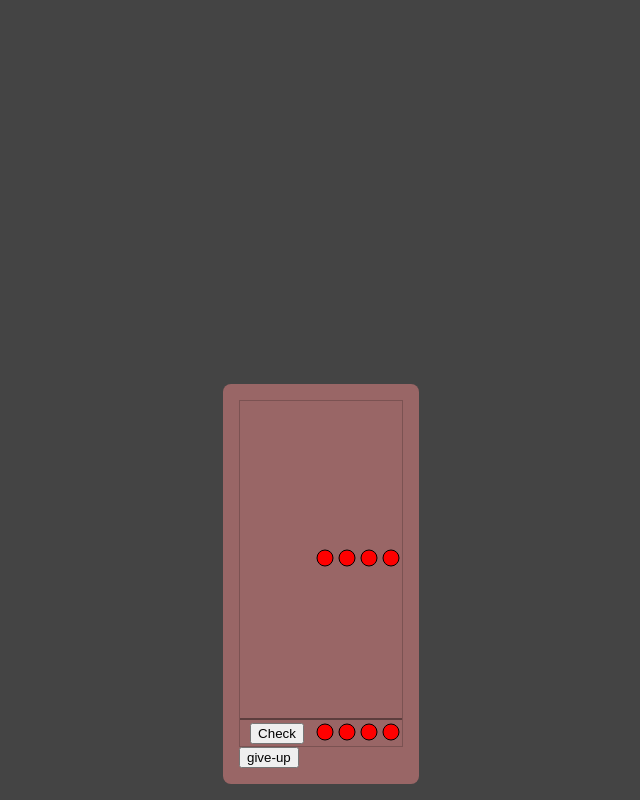
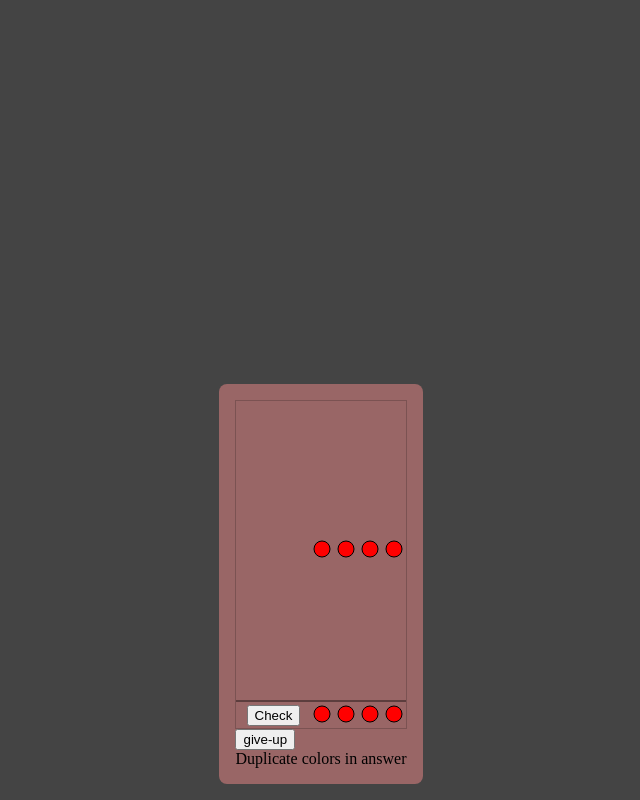
Before and after one commit to DouglasMeyer/Mastermind, a plain HTML site: page index.html in a window 1280 px wide. Both pictures are taken after a click on the button "Check". Shown: the whole page, without its empty margins (319-959 px from the left). Drawn offline with Linux system fonts and the light colour scheme.

Commit message:
Better experience

```diff
--- a/index.html
+++ b/index.html
@@ -19,6 +19,7 @@
         height: 20px;
         stroke: black;
       }
+      [title] { cursor: help; }
 
       .board {
         display: inline-grid;
@@ -42,48 +43,8 @@
   <body>
     <div class="board"></div>
 
+    <script src="./index.js"></script>
     <script>
-      function firstOccurance(item, index, array) {
-        return array.indexOf(item) === index;
-      }
-      function randInt(max) {
-        return Math.floor(Math.random() * max);
-      }
-
-      class MastermindGame {
-        static overlap(key=[], colors=[]) {
-          const matches = key.filter((k, i) => colors[i] === k).length;
-          const misses = colors.filter(firstOccurance).reduce(
-            (count, color) =>
-              count + Math.min(
-                key.filter(k => k === color).length,
-                colors.filter(c => c === color).length
-              ),
-            0
-          ) - matches;
-
-          return { matches, misses };
-        }
-
-        constructor(colors=['red', 'green', 'blue', 'yellow', 'black', 'white'], repeats=true) {
-          const pool = colors.slice();
-
-          this.key = repeats
-            ? new Array(4).fill().map(() => pool[randInt(pool.length)])
-            : new Array(4).fill().map(() => pool.splice(randInt(pool.length), 1)[0]);
-          this.turns = [];
-        }
-
-        guess(colors=[]) {
-          const { matches, misses } = this.constructor.overlap(this.key, colors);
-
-          const turn = { guess: colors, matches, misses };
-          this.turns.push(turn);
-          return turn;
-        }
-      }
-
-      const colors = ['red', 'green', 'blue', 'yellow', 'black', 'white'];
       class GameView {
         constructor(el) {
           this.el = el;
@@ -101,18 +62,25 @@
               </tfoot>
             </table>
             <div>
-              <span data-ref="message"></span>
-              <button data-ref="newGame">give-up</button>
+              <div>
+                <span data-ref="message"></span>
+                <button data-ref="newGame">give-up</button>
+              </div>
+              <div data-ref="duplicateMessage">Duplicate colors in answer</div>
+              <label data-ref="duplicateLabel" for="duplicate" style="display:none">
+                Duplicate colors in answer
+              </label>
+              <input type="checkbox" data-ref="duplicate" id="duplicate" checked />
             </div>
           `;
           this.refs = [...this.el.querySelectorAll('[data-ref]')].reduce((refs, el) => {
             refs[el.getAttribute('data-ref')] = el;
             return refs;
           }, {});
-          this.refs.check.addEventListener('click', (event) => {
-            this.addGuess([...this.el.querySelectorAll('input')].map(e => e.value))
+          this.refs.check.addEventListener('click', () => {
+            this.addGuess([...this.el.querySelectorAll('color-picker input')].map(e => e.value))
           });
-          this.refs.newGame.addEventListener('click', (event) => {
+          this.refs.newGame.addEventListener('click', () => {
             const lastTurn = this.game.turns.slice(-1)[0];
             const won = lastTurn && lastTurn.matches === 4;
             if (won || this.giveUp) {
@@ -125,7 +93,8 @@
           this.newGame();
         }
         newGame() {
-          this.game = new MastermindGame(colors, true);
+          this.game = new MastermindGame(colors, this.refs.duplicate.checked);
+          this.refs.duplicateMessage.textContent = this.refs.duplicate.checked ? 'Duplicate colors in answer' : 'No duplicate colors in answer';
           this.giveUp = false;
           this.render();
         }
@@ -152,6 +121,9 @@
             ? 'Gave-up'
             : '';
           this.refs.newGame.textContent = won || this.giveUp ? 'New Game' : 'give-up';
+          this.refs.duplicateLabel.style.display =
+          this.refs.duplicate.style.display = won || this.giveUp ? null : 'none';
+          this.refs.duplicateMessage.style.display = won || this.giveUp ? 'none' : null;
 
           this.el.querySelectorAll('color-picker').forEach((picker, index) => {
             picker.setAttribute('color', lastGuess[index]);
@@ -159,13 +131,13 @@
         }
         renderTurn({ guess, matches, misses }) {
           return `<tr>
-            <td>${new Array(matches).fill('◼').join('') + new Array(misses).fill('◻').join('')}</td>
+            <td><span title="color in correct spot">${new Array(matches).fill('◼').join('')}</span><span title="color not in correct spot">${new Array(misses).fill('◻').join('')}</span></td>
             ${guess.map(g => `<td><svg width="20" height="20" fill="${g}"><circle cx="10" cy="10" r="8" /></svg></td>`).join('')}
           </tr>`;
         }
       }
 
-      new GameView(document.querySelector('.board'));
+      const gameView = new GameView(document.querySelector('.board'));
     </script>
 
     <template id="color-picker">
--- /dev/null
+++ b/index.js
@@ -0,0 +1,43 @@
+function firstOccurance(item, index, array) {
+  return array.indexOf(item) === index;
+}
+function randInt(max) {
+  return Math.floor(Math.random() * max);
+}
+
+const colors = ['red', 'green', 'blue', 'yellow', 'black', 'white'];
+
+class MastermindGame {
+  static overlap(key=[], colors=[]) {
+    const matches = key.filter((k, i) => colors[i] === k).length;
+    const misses = colors.filter(firstOccurance).reduce(
+      (count, color) =>
+        count + Math.min(
+          key.filter(k => k === color).length,
+          colors.filter(c => c === color).length
+        ),
+      0
+    ) - matches;
+
+    return { matches, misses };
+  }
+
+  constructor(colors=colors, repeats=true) {
+    this.colors = colors;
+    this.repeats = repeats;
+    const pool = colors.slice();
+
+    this.key = repeats
+      ? new Array(4).fill().map(() => pool[randInt(pool.length)])
+      : new Array(4).fill().map(() => pool.splice(randInt(pool.length), 1)[0]);
+    this.turns = [];
+  }
+
+  guess(colors=[]) {
+    const { matches, misses } = this.constructor.overlap(this.key, colors);
+
+    const turn = { guess: colors, matches, misses };
+    this.turns.push(turn);
+    return turn;
+  }
+}
```
